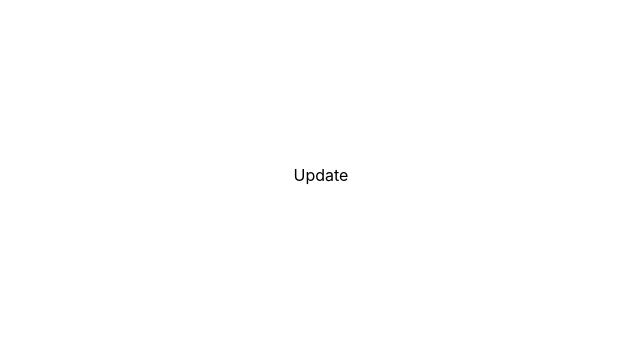
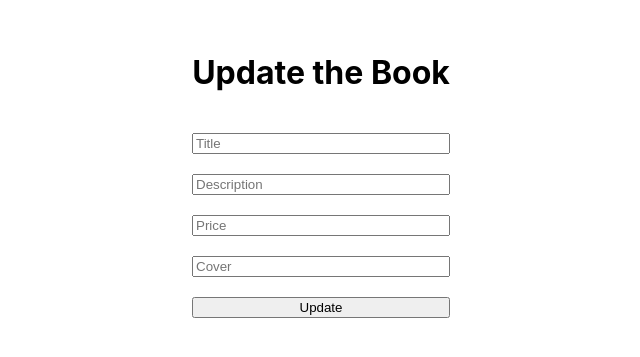
Before and after one commit to GabrielPenke292/books_crud, a React (Create React App) app in the folder client/: page /update/1 in a window 1280 px wide. Shown: the part 225-582 px from the top of the page, without its empty margins (319-959 px from the left). Built offline with nearby package versions, Linux system fonts and the light colour scheme.

Commit message:
feature/update book

```diff
--- a/client/src/pages/Update.jsx
+++ b/client/src/pages/Update.jsx
@@ -1,7 +1,44 @@
 import React from 'react'
+import { useState } from 'react';
+import { useLocation, useNavigate } from 'react-router-dom';
+import axios from 'axios';
 
 export const Update = () => {
+
+  const [book, setBook] = useState({
+    title: "",
+    description: "",
+    price: "",
+    cover: "",
+  });
+
+  const navigate = useNavigate();
+  const location = useLocation();
+
+  const bookId = location.pathname.split("/")[2];
+
+  const handleChange = (e) => {
+    setBook((prev) => ({...prev, [e.target.name]: e.target.value}));
+  };
+
+  const handleClick = async (e) => {
+    e.preventDefault();
+    try{
+      await axios.put(`http://localhost:3000/books/${bookId}`, book);
+      navigate("/");
+    }catch(err){
+      console.log(err);
+    }
+  }
+
   return (
-    <div>Update</div>
+    <div className='form'>
+      <h1>Update the Book</h1>
+      <input type="text" placeholder='Title' name='title' onChange={handleChange}/>
+      <input type="text" placeholder='Description' name='description' onChange={handleChange}/>
+      <input type="number" placeholder='Price' name='price' onChange={handleChange}/>
+      <input type="text" placeholder='Cover' name='cover' onChange={handleChange}/>
+      <button onClick={handleClick}>Update</button>
+    </div>
   )
 }
```
Also changed, not shown: 1 other file (tests, documents, lock files or other folders).
